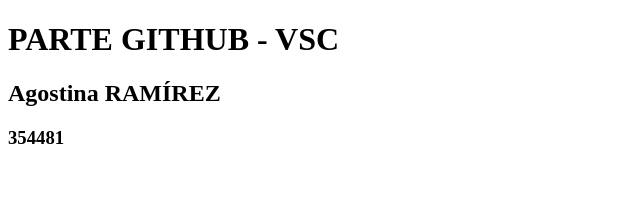
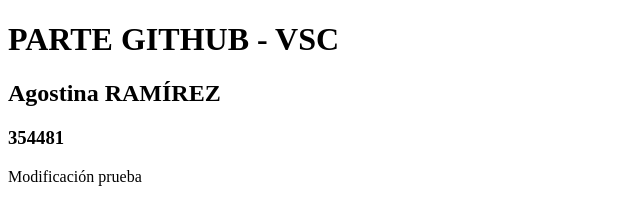
Before and after one commit to AR354481/ObligatorioTaller, a plain HTML site: page index.html in a window 1280 px wide. Shown: the whole page, without its empty margins (0-640 px from the left). Drawn offline with Linux system fonts and the light colour scheme.

Commit message:
modificación prueba

```diff
--- a/index.html
+++ b/index.html
@@ -9,5 +9,6 @@
     <h1>PARTE GITHUB - VSC</h1>
     <h2>Agostina RAMÍREZ</h2>
     <h3>354481</h3>
+    <p>Modificación prueba</p>
   </body>
 </html>
```
